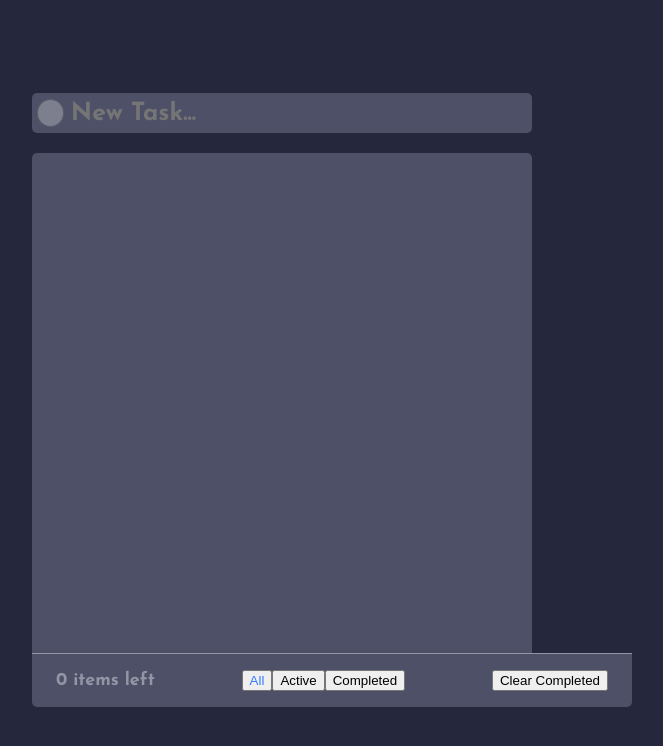
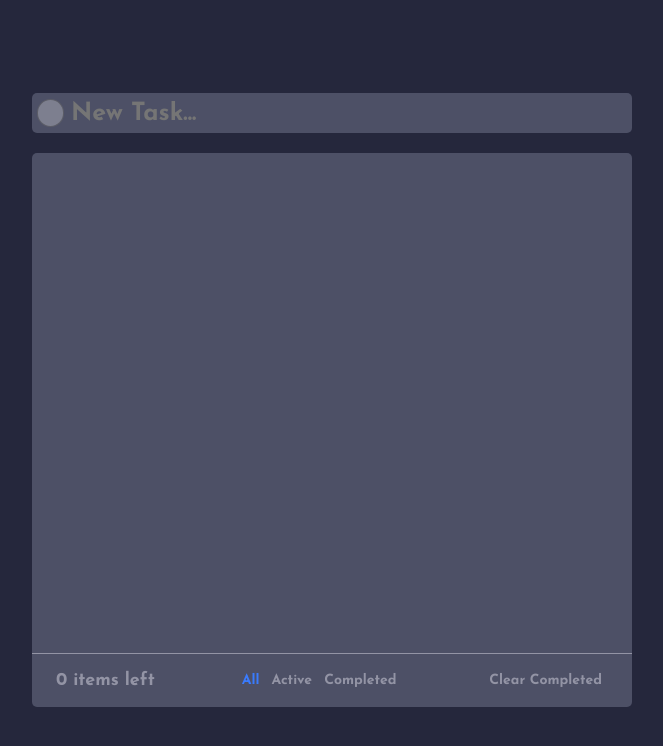
Before and after one commit to iago-guinossi/Challange, a React (Create React App) app in the folder app-lista/: page / in a window 1280 px wide. Shown: the top 746 px of the page, without its empty margins (308-971 px from the left). Built offline with nearby package versions, Linux system fonts and the light colour scheme.

Commit message:
fix app width

```diff
--- a/app-lista/src/components/FooterTask/FooterTask.jsx
+++ b/app-lista/src/components/FooterTask/FooterTask.jsx
@@ -24,13 +24,15 @@ export function FooterTask() {
 
   return (
     <div className='foot'>
-      {count} items left
-      <div className='button'>
-      <button className={view == 'all' ? 'blue' : null} onClick={() => setView("all")}>All</button>
-      <button className={view == 'act' ? 'blue' : null} onClick={() => setView("act")}>Active</button>
-      <button className={view == 'com' ? 'blue' : null} onClick={() => setView("com")}>Completed</button>
+      <span>{count} items left</span>
+
+      <div className='filter-actions'>
+        <button className={`button ${view == 'all' ? 'blue' : ''}`} onClick={() => setView("all")}>All</button>
+        <button className={`button ${view == 'act' ? 'blue' : ''}`} onClick={() => setView("act")}>Active</button>
+        <button className={`button ${view == 'com' ? 'blue' : ''}`} onClick={() => setView("com")}>Completed</button>
       </div>
-      <button onClick={() => removeAllDone()}>Clear Completed</button>
+
+      <button className="button" onClick={() => removeAllDone()}>Clear Completed</button>
     </div>
   );
 }
--- a/app-lista/src/styles/NewTask.module.css
+++ b/app-lista/src/styles/NewTask.module.css
@@ -6,7 +6,7 @@ form {
     border-radius: 5px;
     height: 40px;
     margin-bottom: 20px;
-    width: 500px;
+    width: 600px;
 
 }
 
--- a/app-lista/src/styles/Task.module.css
+++ b/app-lista/src/styles/Task.module.css
@@ -8,7 +8,7 @@
     border-radius: 5px 5px 0 0;
     height: 500px;
     flex-wrap: wrap;
-    width: 500px;
+    width: 600px;
 }
 
 .todoo{
@@ -18,7 +18,7 @@
     height: 40px;
     border-bottom: 1px solid white;
     font-size: 25px;
-    width: 500px;
+    width: 600px;
     overflow: hidden;
 }
 
```
